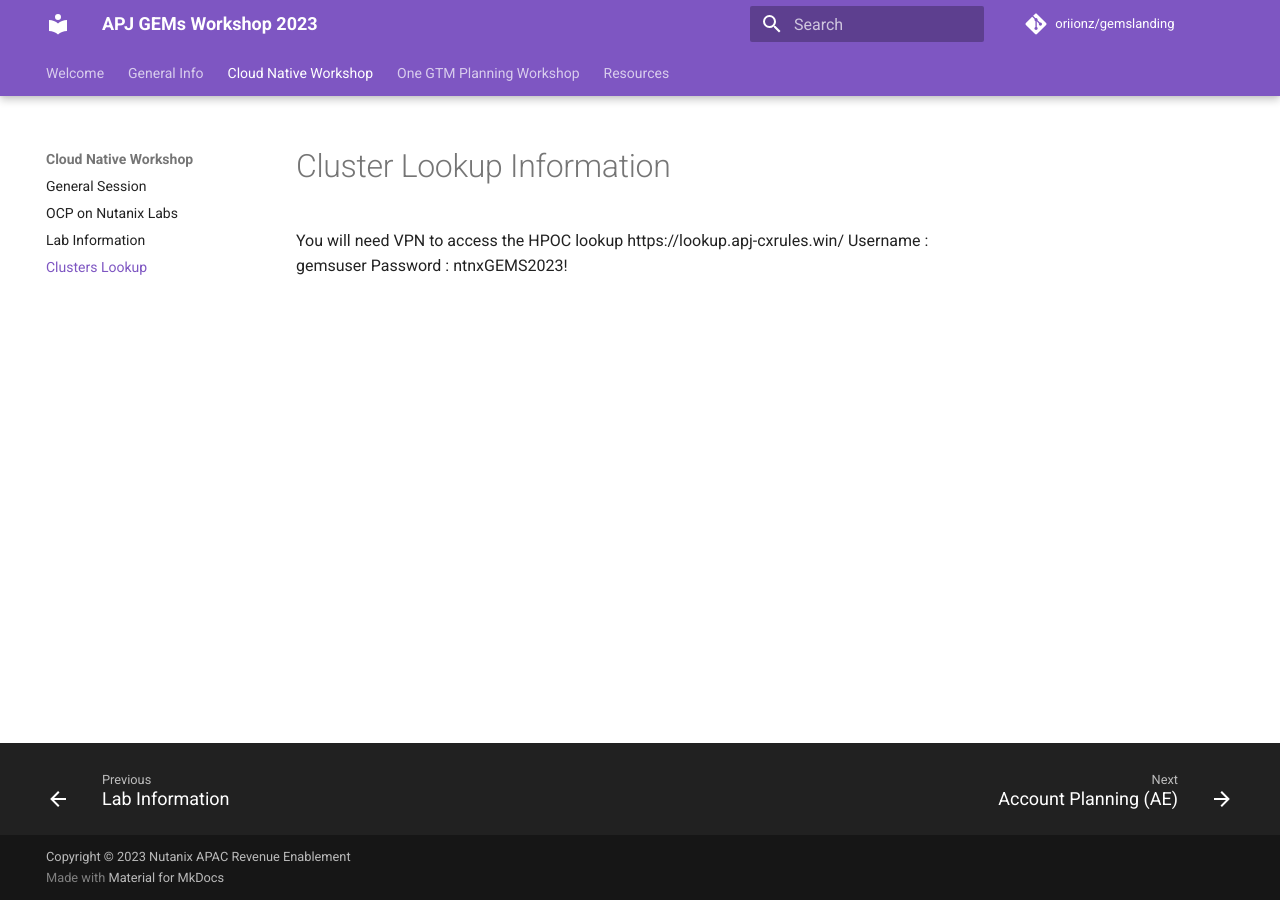
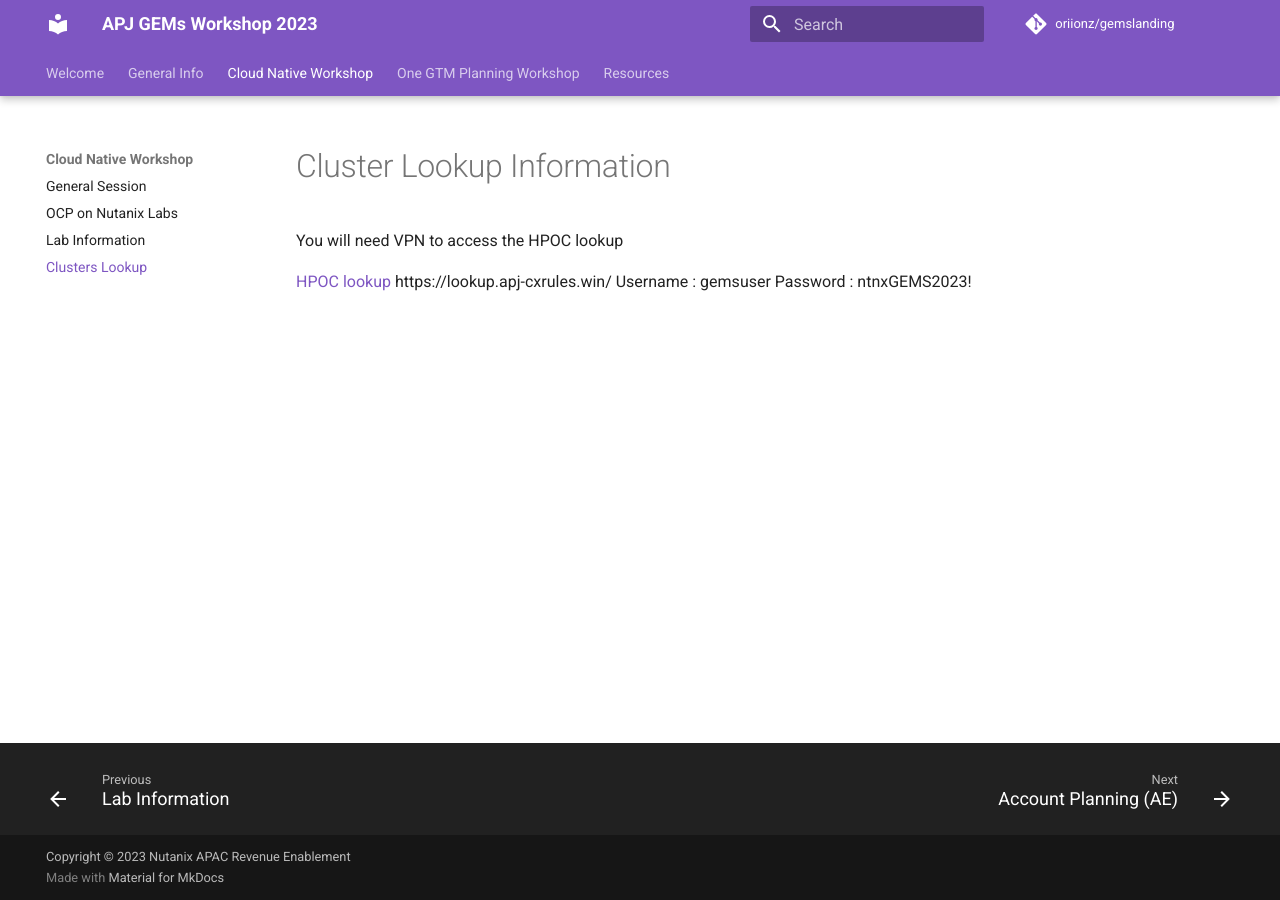
Before and after one commit to oriionz/gemslanding, an MkDocs documentation site: the page built from docs/cluster_lookup/cluster_lookup.md, in a window 1280 px wide. Built offline with MkDocs 1.6.1 and Material for MkDocs 9.7.7, drawn with Linux system fonts in a browser that asks for light colours; comment, search, counter and statistics services are not loaded.

```diff
--- a/docs/cluster_lookup/cluster_lookup.md
+++ b/docs/cluster_lookup/cluster_lookup.md
@@ -1,6 +1,8 @@
 # Cluster Lookup Information
 
 You will need VPN to access the HPOC lookup
+
+<a href="https://lookup.apj-cxrules.win/" target="_blank">HPOC lookup</a>
 https://lookup.apj-cxrules.win/
 Username : gemsuser
 Password : ntnxGEMS2023!
```
